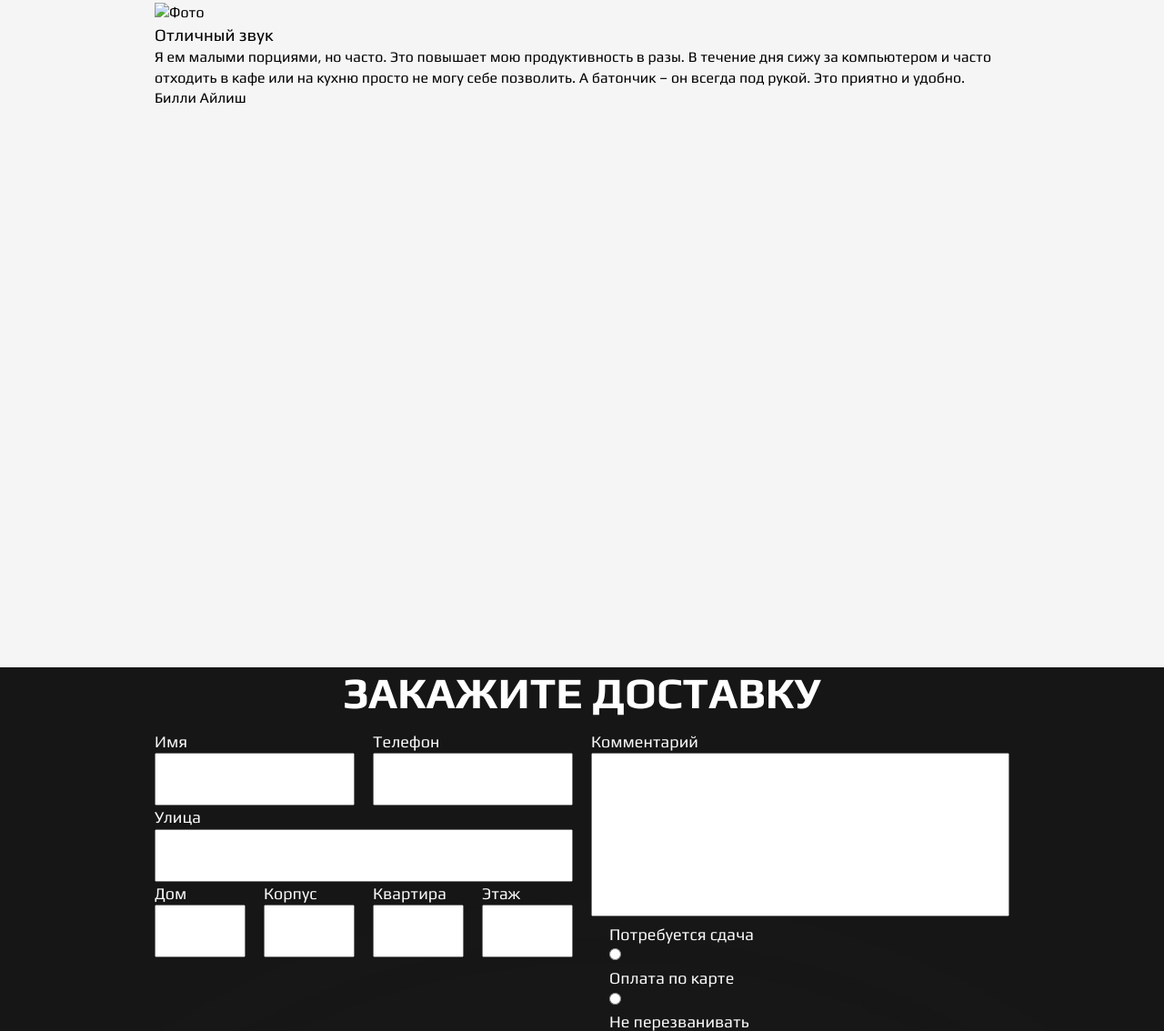
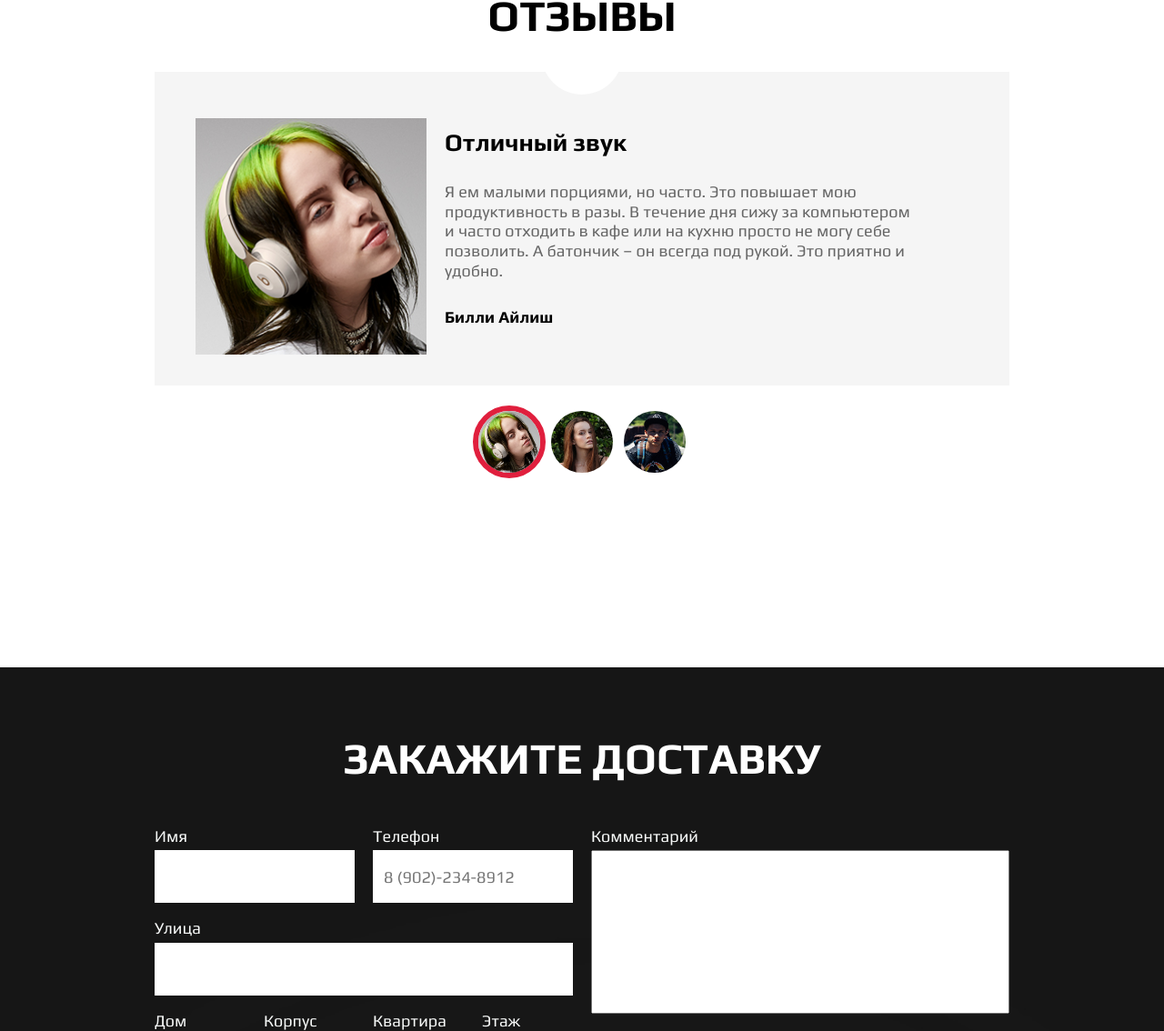
Before and after one commit to HaronLet/ls_training, a plain HTML site: page course_2/index.html in a window 1280 px wide. Shown: the part 1666-2800 px from the top of the page at 91% size. Drawn offline with Linux system fonts and the light colour scheme.

Commit message:
выполнил тз на 1 неделю

```diff
--- a/course_2/index.html
+++ b/course_2/index.html
@@ -177,10 +177,11 @@
     <section class="reviews">
       <div class="container">
         <h2 class="reviews__title">Отзывы</h2>
+
         <ul class="reviews__list">
           <li class="rewievs__item review">
             <div class="review__avatar-box">
-              <img src="../img/content/service/waterfall.jpg" alt="Фото" class="review__avatar">
+              <img src="./img/users/419-billie-hp-feature-left.png.large.1x.jpg" alt="Фото" class="review__avatar">
             </div>
 
             <div class="review__content">
@@ -192,6 +193,18 @@
               <div class="review__author-name">Билли Айлиш</div>
 
             </div>
+          </li>
+        </ul>
+
+        <ul class="reviews__user users">
+          <li class="users__item users__item--activ">
+            <img src="./img/users/419-billie-hp-feature-left.png.large.1x.jpg" alt="фото" class="users__avatar">
+          </li>
+          <li class="users__item">
+            <img src="./img/users/photo.jpg" alt="фото" class="users__avatar">
+          </li>
+          <li class="users__item">
+            <img src="./img/users/photo-1468546818829-25bb337b6646.jpg" alt="фото" class="users__avatar">
           </li>
         </ul>
       </div>
@@ -208,24 +221,24 @@
 
         <h2 class="form__title">Закажите доставку</h2>
 
-        <div class="form__container">
+        <form class="form__container">
           <div class="form__group">
             <div class="form__row">
 
-              <label for="" class="form__label">
+              <label class="form__label">
                 <span class="form__title-label">Имя</span>
                 <input class="form__input" type="text">
               </label>
 
-              <label for="" class="form__label">
+              <label class="form__label">
                 <span class="form__title-label">Телефон</span>
-                <input class="form__input" type="tel">
+                <input class="form__input" type="tel" placeholder="8 (902)-234-8912">
               </label>
 
             </div>
 
             <div class="form__row">
-              <label for="" class="form__label">
+              <label class="form__label">
                 <span class="form__title-label">Улица</span>
                 <input class="form__input" type="text">
               </label>
@@ -233,22 +246,22 @@
 
             <div class="form__row">
 
-              <label for="" class="form__label">
+              <label class="form__label">
                 <span class="form__title-label">Дом</span>
                 <input class="form__input" type="text">
               </label>
 
-              <label for="" class="form__label">
+              <label class="form__label">
                 <span class="form__title-label">Корпус</span>
                 <input class="form__input" type="text">
               </label>
 
-              <label for="" class="form__label">
+              <label class="form__label">
                 <span class="form__title-label">Квартира</span>
                 <input class="form__input" type="number">
               </label>
 
-              <label for="" class="form__label">
+              <label class="form__label">
                 <span class="form__title-label">Этаж</span>
                 <input class="form__input" type="number">
               </label>
@@ -258,28 +271,36 @@
 
           <div class="form__group">
 
-            <label for="" class="form__label">
+            <div class="form__row">
+              <label class="form__label">
                 <span class="form__title-label">Комментарий</span>
                 <textarea class="form__textarea"></textarea>
               </label>
+            </div>
 
-            <label for="" class="form__label">
+            <div class="form__row form__row--wrap">
+              <label class="form__label">
+                <input class="form__radio" type="radio" name="payment" checked>
                 <span class="form__title-label">Потребуется сдача</span>
-              <input class="form__radio" type="radio" name="payment">
               </label>
 
-            <label for="" class="form__label">
+              <label class="form__label">
+                <input class="form__radio" type="radio" name="payment">
                 <span class="form__title-label">Оплата по карте</span>
-              <input class="form__radio" type="radio" name="payment">
               </label>
 
-            <label for="" class="form__label">
+              <label class="form__label">
+                <input class="form__checkbox" type="checkbox">
                 <span class="form__title-label">Не перезванивать</span>
-              <input class="form__checkbox" type="checkbox">
               </label>
             </div>
+
+            <div class="form__row form__row--button">
+              <input class="form__submit button" type="submit" value="Заказать">
+              <input class="form__reset" type="reset" value="Очистить">
             </div>
-
+          </div>
+        </form>
       </div>
     </section>
 
@@ -318,7 +339,7 @@
     <div class="radio-menu">
       <ul class="radio-menu__list">
         <li class="radio-menu__item">
-          <a href="#" class="radio-menu__link"></a>
+          <a href="#" class="radio-menu__link radio-menu__link--activ"></a>
         </li>
         <li class="radio-menu__item">
           <a href="#" class="radio-menu__link"></a>
--- a/course_2/scss/block/_properties.scss
+++ b/course_2/scss/block/_properties.scss
@@ -6,9 +6,12 @@
 }
 .properties__item {
   display: flex;
-  max-width: 155px;
+  flex-basis: 155px;
 }
 .properties__image-box {
-  width: 44px;
+  flex: 1 0 44px;
   height: 44px;
 }
+.properties__description {
+  margin-left: 8px;
+}
--- a/course_2/scss/block/_review.scss
+++ b/course_2/scss/block/_review.scss
@@ -0,0 +1,45 @@
+/*-------------------- block review --------------------*/
+.review {
+  position: relative;
+  display: flex;
+  padding: 51px 95px 34px 45px ;
+  background: $base-color-primary;
+  overflow: hidden;
+
+  &::before {
+    content: "";
+    position: absolute;
+    top: -65px;
+    right: 50%;
+    transform: translate(50%, 0);
+    display: block;
+    width: 90px;
+    height: 90px;
+    border-radius: 50%;
+    background: #fff;
+  }
+}
+.review__avatar-box {
+  flex: 1 0 254px;
+  height: 260px;
+}
+.review__content {
+  margin-left: 20px;
+  padding-top: 8px;
+  font-size: 18px;
+
+  & p {
+    margin-bottom: 27px;
+    line-height: 1.21;
+    color: #666;
+  }
+}
+.review__title {
+  margin-bottom: 24px;
+  font-size: 27px;
+  font-weight: bold;
+}
+.review__author-name {
+  font-size: 18px;
+  font-weight: bold;
+}
--- /dev/null
+++ b/course_2/scss/block/users.scss
@@ -0,0 +1,16 @@
+/*-------------------- block users --------------------*/
+.reviews__user {
+  display: flex;
+  justify-content: center;
+}
+.users__item {
+  width: 80px;
+  height: 80px;
+  border: 6px solid transparent;
+  border-radius: 50%;
+  overflow: hidden;
+
+  &--activ {
+    border: 6px solid #e01f3d;
+  }
+}
--- a/course_2/scss/layout/_form.scss
+++ b/course_2/scss/layout/_form.scss
@@ -1,11 +1,12 @@
 /*-------------------- layout form --------------------*/
 .form {
   height: 100vh;
+  padding-top: 72px;
   background: #161616 url(../img/bg/form.jpg) no-repeat center center/contain;
   color: $text-color-white;
 }
 .form__title {
-  margin-bottom: 11px;
+  margin-bottom: 43px;
   font-size: 3em;
   font-weight: bold;
   line-height: 1.2;
@@ -15,6 +16,7 @@
 .form__container {
   display: flex;
   justify-content: space-between;
+  flex-wrap: wrap;
 }
 .form__group {
   flex-basis: calc(50% - 10px);
@@ -23,13 +25,16 @@
 }
 .form__row {
   display: flex;
+  margin-bottom: 15px;
 }
 .form__title-label {
   display: block;
+  margin-bottom: 3px;
   font-size: 1.125em;
   color: $text-color-form;
 }
 .form__label {
+  position: relative;
   flex: 1 1 auto;
 }
 .form__label + .form__label {
@@ -38,71 +43,127 @@
 .form__input {
   width: 100%;
   height: 58px;
+  border: 2px solid #fff;
+  padding: 0 10px;
+  font-size: 18px;
+
+  &:focus {
+    border: 2px solid $base-color-secondary;
+    outline: none;
+  }
 }
 .form__textarea {
   width: 100%;
   height: 180px;
+  padding: 10px;
+  font-size: 18px;
   resize: none;
+
+  &:focus {
+    border: 2px solid $base-color-secondary;
+    outline: none;
+  }
 }
-// .form__name:focus,
-// .form__link:focus,
-// .form__textarea:focus {
-//   border: 2px solid #e7e7e7;
-//   outline: none;
-// }
-// .form__label {
-//   display: inline-block;
-//   border-radius: 17px;
-//   border: 1px solid #e7e7e7;
-//   box-sizing: border-box;
-//   padding: 10px 15px;
-//   background: #e7e7e7;
-//   font-size: 13px;
-//   line-height: 1;
-//   transition: background .5s ease-out, border .5s ease-out;
-//   cursor: pointer;
-// }
-// .form__label:hover {
-//   border: 1px solid #c8c8c8;
-//   transition: background .5s ease-out, border .5s ease-out;
-// }
-// .form__radio {
-//   display: none;
-// }
-// .form__radio:checked + .form__label {
-//   background: #b9eae4;
-//   transition: background .5s ease-out, border .5s ease-out;
-// }
-// .form__button {
-//   display: flex;
-//   justify-content: flex-end;
-// }
-// .form__reset,
-// .form__submit {
-//   min-width: 165px;
-//   border: none;
-//   border-radius: 26px;
-//   box-sizing: border-box;
-//   padding: 19px;
-//   text-align: center;
-//   font-weight: bold;
-//   color: #fff;
-//   text-transform: uppercase;
-//   cursor: pointer;
-// }
-// .form__reset {
-//   background: #2b2b2b;
-//   margin-right: 21px;
-//   transition: background .5s ease-out;
-// }
-// .form__submit {
-//   background: #f5170e;
-// }
-// .form__reset:hover {
-//   background: #8e8e8e;
-//   transition: background .5s ease-out;
-// }
-// .form__reset:focus,
-// .form__submit:focus {
-//   outline: none;
-// }
+.form__radio,
+.form__checkbox {
+  display: none;
+}
+.form__radio ~ .form__title-label {
+  padding-left: 35px;
+
+  &::after {
+  content: "";
+  position: absolute;
+  top: 0;
+  right: 100%;
+  transform: translate(19px, 6px);
+  display: none;
+  width: 13px;
+  height: 13px;
+  border-radius: 50%;
+  background: $base-color-secondary;
+  }
+
+  &::before {
+    content: "";
+    position: absolute;
+    left: 0;
+    display: inline-block;
+    width: 25px;
+    height: 25px;
+    border-radius: 50%;
+    background: #fff;
+  }
+}
+.form__radio:checked ~ .form__title-label {
+
+  &::after {
+    display: inline-block;
+    }
+}
+.form__checkbox ~ .form__title-label {
+  padding-left: 35px;
+
+  &::after {
+  content: "";
+  position: absolute;
+  top: 0;
+  right: 100%;
+  transform: translate(19px, 6px);
+  display: none;
+  width: 13px;
+  height: 13px;
+  background: $base-color-secondary;
+  }
+
+  &::before {
+    content: "";
+    position: absolute;
+    left: 0;
+    display: inline-block;
+    width: 25px;
+    height: 25px;
+    background: #fff;
+  }
+}
+.form__checkbox:checked ~ .form__title-label {
+
+  &::after {
+    display: inline-block;
+    }
+}
+.form__reset {
+  text-align: right;
+}
+
+.form__row--wrap {
+  flex-wrap: wrap;
+  margin-bottom: 35px;
+
+  & .form__label {
+  flex: 1 1 50%;
+  margin-bottom: 7px;
+  }
+
+  & .form__label + .form__label {
+    margin-left: 0;
+  }
+}
+.form__row--button {
+  margin-bottom: 0;
+}
+.form__submit,
+.form__reset {
+  cursor: pointer;
+
+  &:focus {
+    outline: none;
+  }
+}
+.form__reset {
+  margin-left: 16px;
+  border: none;
+  background: transparent;
+  font-size: 18px;
+  color: #999999;
+}
--- a/course_2/scss/layout/_reviews.scss
+++ b/course_2/scss/layout/_reviews.scss
@@ -1,12 +1,16 @@
 /*-------------------- layout reviews --------------------*/
 .reviews {
   height: 100vh;
-  background: $base-color-primary;
+  padding-top: 55px;
 }
 .reviews__title {
-  margin-bottom: 11px;
+  margin-bottom: 32px;
   font-size: 3em;
   font-weight: bold;
   line-height: 1.2;
+  text-align: center;
   text-transform: uppercase;
 }
+.reviews__list {
+  margin-bottom: 22px;
+}
--- a/course_2/scss/main.scss
+++ b/course_2/scss/main.scss
@@ -12,12 +12,12 @@
 @import 'layout/form';
 @import 'layout/map';
 @import 'layout/footer';
+@import 'layout/radio-menu';
 //-------------------- blocks --------------------
 @import 'block/logo';
 @import 'block/menu';
 @import 'block/contact';
 
-@import 'block/radio-menu';
 @import 'block/button';
 @import 'block/properties';
 
@@ -31,6 +31,7 @@
 
 @import 'block/carousel';
 @import 'block/review';
+@import 'block/users';
 
 @import 'block/social';
 //-------------------- decor --------------------
```
Also changed, not shown: course_2/scss/layout/_radio-menu.scss (added, +36 -0 lines), course_2/css/main.css, course_2/css/main.min.css, course_2/img/icons/menu/checkmark.svg, course_2/scss/block/_radio-menu.scss (deleted), 1 other file. Lines whose indentation alone changed are shown as unchanged.
